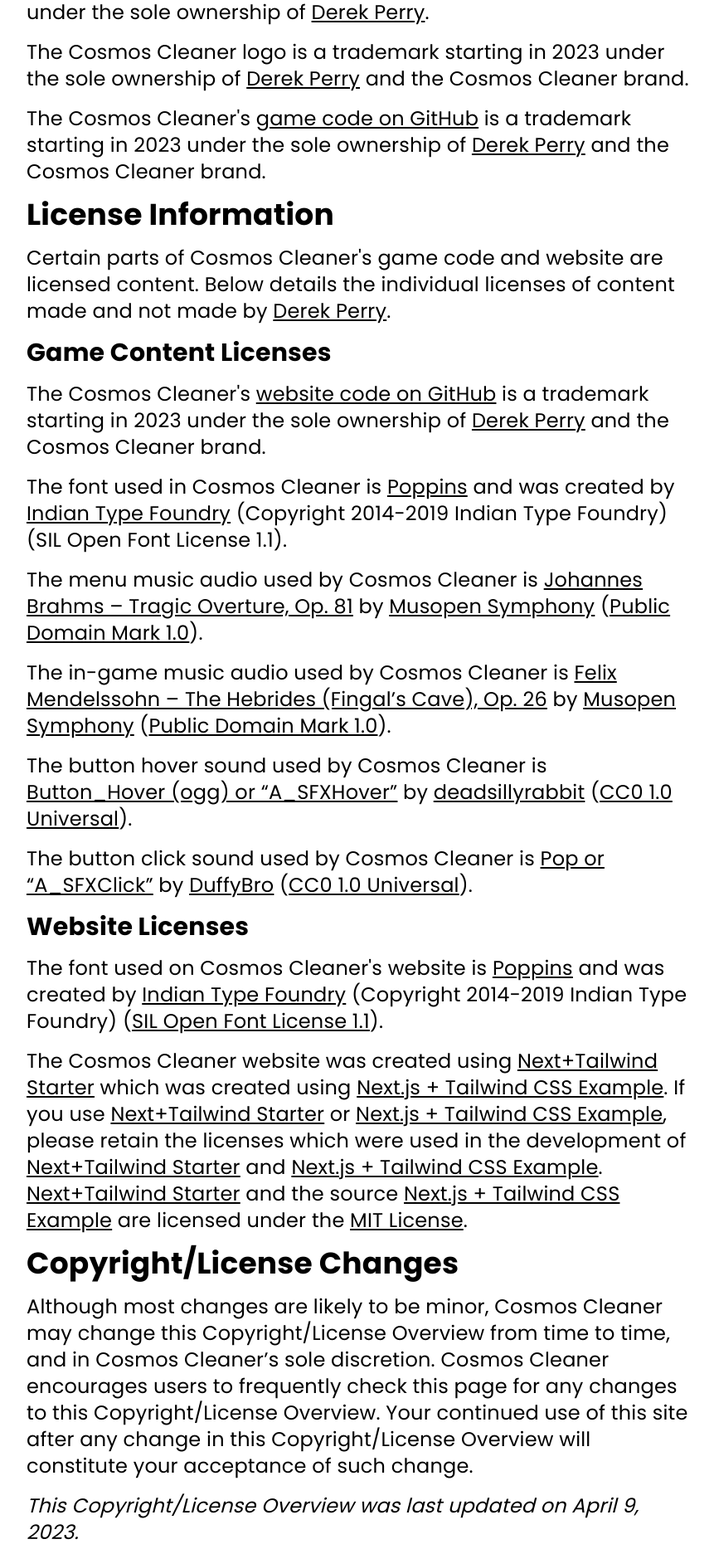
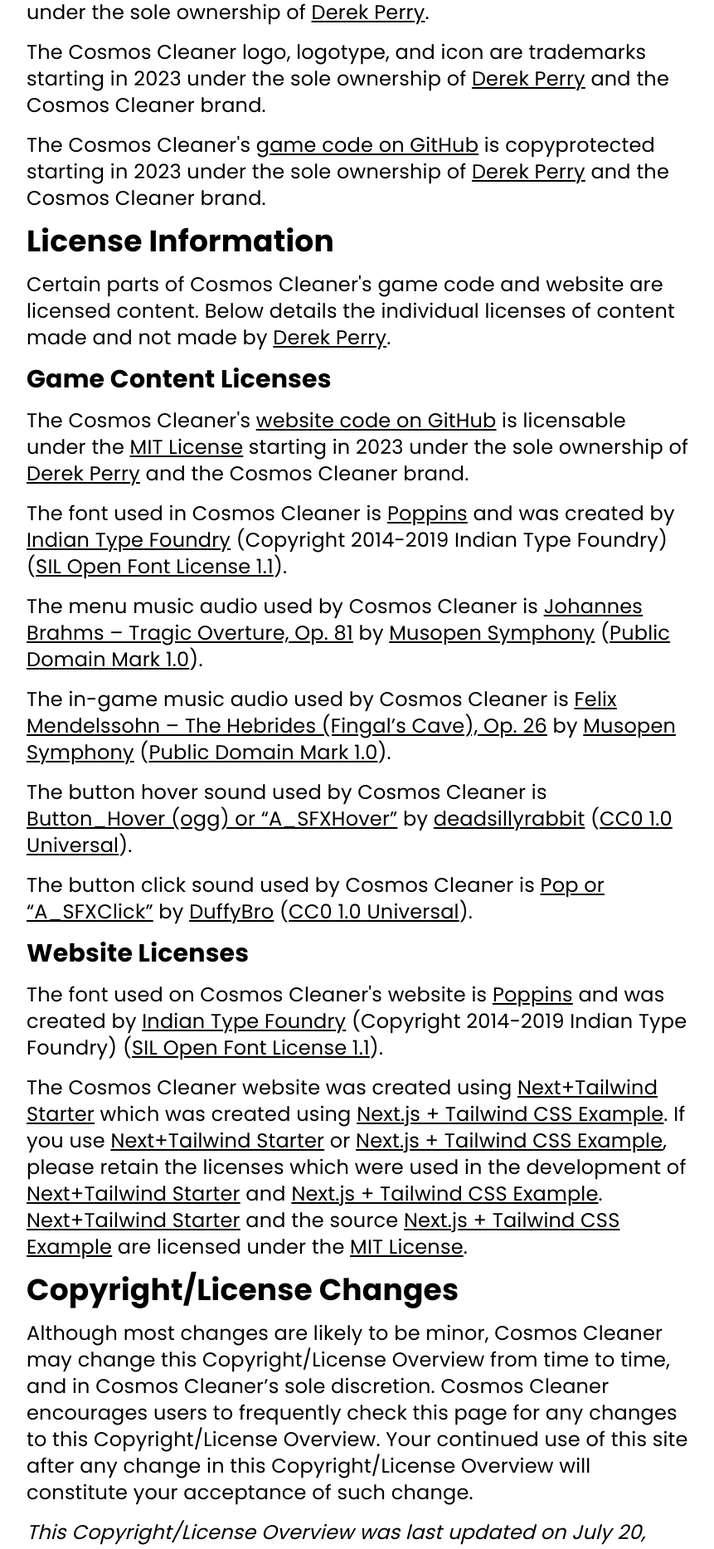
Before and after one commit to derek-perry/cosmoscleaner.com, a Next.js app: page /copyright in a window 1280 px wide. Shown: the part 409-2276 px from the top of the page at 83% size, without its empty margins (208-1069 px from the left). Built offline with nearby package versions, Linux system fonts and the light colour scheme; no server answers.

Commit message:
Improve License Links
Fixed and added links for all licenses on the copyright page and in the README.

```diff
--- a/components/Links/LinkInternal.tsx
+++ b/components/Links/LinkInternal.tsx
@@ -14,8 +14,10 @@ const LinkInternal: FC<ILinkInternalProps> = ({
   children,
   className
 }): JSX.Element => {
+  const linkBase = process.env.NEXT_PUBLIC_SITE_URL || ""
+
   return (
-    <Link href={process.env.NEXT_PUBLIC_SITE_URL + '/' + href || './' + href} title={title} className={"underline hover:text-green-600 " + className}>
+    <Link href={linkBase + '/' + href || './' + href} title={title} className={"underline hover:text-green-600 " + className}>
         {children}
     </Link>
   )
--- a/pages/copyright.tsx
+++ b/pages/copyright.tsx
@@ -22,16 +22,16 @@ const copyrightPage: NextPage = () => {
               <h2 id="copyrights" className="text-4xl font-bold">Copyright Overview</h2>
               <p className="my-4 text-2xl">Cosmos Cleaner is copyright 2023. Some rights are reserved. Keep reading to learn more.</p>
               <p className="my-4 text-2xl">The name "Cosmos Cleaner" is a trademark starting in 2023 under the sole ownership of <LinkExternal href="https://dp.design" title="Go to Derek Perry's Website at dp.design">Derek Perry</LinkExternal>.</p>
-              <p className="my-4 text-2xl">The Cosmos Cleaner logo is a trademark starting in 2023 under the sole ownership of <LinkExternal href="https://dp.design" title="Go to Derek Perry's Website at dp.design">Derek Perry</LinkExternal> and the Cosmos Cleaner brand.</p>
-              <p className="my-4 text-2xl">The Cosmos Cleaner's <LinkExternal href="https://github.com/derek-perry/CosmosCleaner" title="View Cosmos Cleaner by Derek Perry on GitHub">game code on GitHub</LinkExternal> is a trademark starting in 2023 under the sole ownership of <LinkExternal href="https://dp.design" title="Go to Derek Perry's Website at dp.design">Derek Perry</LinkExternal> and the Cosmos Cleaner brand.</p>
+              <p className="my-4 text-2xl">The Cosmos Cleaner logo, logotype, and icon are trademarks starting in 2023 under the sole ownership of <LinkExternal href="https://dp.design" title="Go to Derek Perry's Website at dp.design">Derek Perry</LinkExternal> and the Cosmos Cleaner brand.</p>
+              <p className="my-4 text-2xl">The Cosmos Cleaner's <LinkExternal href="https://github.com/derek-perry/CosmosCleaner" title="View Cosmos Cleaner by Derek Perry on GitHub">game code on GitHub</LinkExternal> is copyprotected starting in 2023 under the sole ownership of <LinkExternal href="https://dp.design" title="Go to Derek Perry's Website at dp.design">Derek Perry</LinkExternal> and the Cosmos Cleaner brand.</p>
 
 
               <h2 id="licenses" className="text-4xl font-bold">License Information</h2>
               <p className="my-4 text-2xl">Certain parts of Cosmos Cleaner's game code and website are licensed content. Below details the individual licenses of content made and not made by <LinkExternal href="https://dp.design" title="Go to Derek Perry's Website at dp.design">Derek Perry</LinkExternal>.</p>
 
               <h3 id="licenses-game" className="text-3xl font-bold">Game Content Licenses</h3>
-              <p className="my-4 text-2xl">The Cosmos Cleaner's <LinkExternal href="https://github.com/derek-perry/CosmosCleaner-Website" title="View Cosmos Cleaner's Website by Derek Perry on GitHub">website code on GitHub</LinkExternal> is a trademark starting in 2023 under the sole ownership of <LinkExternal href="https://dp.design" title="Go to Derek Perry's Website at dp.design">Derek Perry</LinkExternal> and the Cosmos Cleaner brand.</p>
-              <p className="my-4 text-2xl">The font used in Cosmos Cleaner is <LinkExternal href="https://github.com/itfoundry/poppins" title="View Poppins on GitHub">Poppins</LinkExternal> and was created by <LinkExternal href="https://github.com/itfoundry" title="Go to Indian Type Foundry, the Creator of Poppins, on GitHub">Indian Type Foundry</LinkExternal> (Copyright 2014-2019 Indian Type Foundry) (SIL Open Font License 1.1).</p>
+              <p className="my-4 text-2xl">The Cosmos Cleaner's <LinkExternal href="https://github.com/derek-perry/CosmosCleaner-Website" title="View Cosmos Cleaner's Website by Derek Perry on GitHub">website code on GitHub</LinkExternal> is licensable under the <LinkExternal href="https://mit.edu/~amini/LICENSE.md" title="View the Official MIT License at mit.edu/~amini/LICENSE.md">MIT License</LinkExternal> starting in 2023 under the sole ownership of <LinkExternal href="https://dp.design" title="Go to Derek Perry's Website at dp.design">Derek Perry</LinkExternal> and the Cosmos Cleaner brand.</p>
+              <p className="my-4 text-2xl">The font used in Cosmos Cleaner is <LinkExternal href="https://github.com/itfoundry/poppins" title="View Poppins on GitHub">Poppins</LinkExternal> and was created by <LinkExternal href="https://github.com/itfoundry" title="Go to Indian Type Foundry, the Creator of Poppins, on GitHub">Indian Type Foundry</LinkExternal> (Copyright 2014-2019 Indian Type Foundry) (<LinkExternal href="https://scripts.sil.org/ofl" title="View the Official SIL Open Font License 1.1 at scripts.sil.org/ofl">SIL Open Font License 1.1</LinkExternal>).</p>
               <p className="my-4 text-2xl">The menu music audio used by Cosmos Cleaner is <LinkExternal href="https://musopen.org/music/306-the-hebrides-fingals-cave-op-26/#recordings" title="Visit the music recording source of Felix Mendelssohn's The Hebrides (Fingal's Cave), Op. 26 on musopen.org">Johannes Brahms – Tragic Overture, Op. 81</LinkExternal> by <LinkExternal href="https://musopen.org/music/performer/musopen-symphony" title="Visit Musopen Symphony, the performer/recorder of the music recording for Felix Mendelssohn's The Hebrides (Fingal's Cave), Op. 26, on musopen.org">Musopen Symphony</LinkExternal> (<LinkExternal href="https://creativecommons.org/publicdomain/mark/1.0" title="View the Official Public Domain Mark 1.0 License at creativecommons.org/publicdomain/mark/1.0">Public Domain Mark 1.0</LinkExternal>).</p>
               <p className="my-4 text-2xl">The in-game music audio used by Cosmos Cleaner is <LinkExternal href="https://musopen.org/music/2120-tragic-overture-op-81/#recordings" title="Visit the music recording source of Johannes Brahms' Tragic Overture, Op. 81 on musopen.org">Felix Mendelssohn – The Hebrides (Fingal’s Cave), Op. 26</LinkExternal> by <LinkExternal href="https://musopen.org/music/performer/musopen-symphony" title="Visit Musopen Symphony, the performer/recorder of the music recording for Johannes Brahms' Tragic Overture, Op. 81, on musopen.org">Musopen Symphony</LinkExternal> (<LinkExternal href="https://creativecommons.org/publicdomain/mark/1.0" title="View the Official Public Domain Mark 1.0 License at creativecommons.org/publicdomain/mark/1.0">Public Domain Mark 1.0</LinkExternal>).</p>
               <p className="my-4 text-2xl">The button hover sound used by Cosmos Cleaner is <LinkExternal href="https://freesound.org/people/deadsillyrabbit/sounds/251389" title="Visit the Button Hover sound source on Freesound.org">Button_Hover (ogg) or “A_SFXHover”</LinkExternal> by <LinkExternal href="https://freesound.org/people/deadsillyrabbit" title="Visit deadsillyrabbit, the creator of the Button Hover sound, on Freesound.org">deadsillyrabbit</LinkExternal> (<LinkExternal href="https://creativecommons.org/publicdomain/zero/1.0" title="View the Official CC0 1.0 Universal License at creativecommons.org/publicdomain/zero/1.0">CC0 1.0 Universal</LinkExternal>).</p>
@@ -44,7 +44,7 @@ const copyrightPage: NextPage = () => {
 
               <h2 id="changes" className="text-4xl font-bold">Copyright/License Changes</h2>
               <p className="my-4 text-2xl">Although most changes are likely to be minor, Cosmos Cleaner may change this Copyright/License Overview from time to time, and in Cosmos Cleaner’s sole discretion. Cosmos Cleaner encourages users to frequently check this page for any changes to this Copyright/License Overview. Your continued use of this site after any change in this Copyright/License Overview will constitute your acceptance of such change.</p>
-              <p className="my-4 text-2xl"><i>This Copyright/License Overview was last updated on April 9, 2023.</i></p>
+              <p className="my-4 text-2xl"><i>This Copyright/License Overview was last updated on July 20, 2023.</i></p>
 
 
               <h2 id="contact-info" className="text-4xl font-bold">Contact Information</h2>
```
Also changed, not shown: 1 other file (tests, documents, lock files or other folders).
